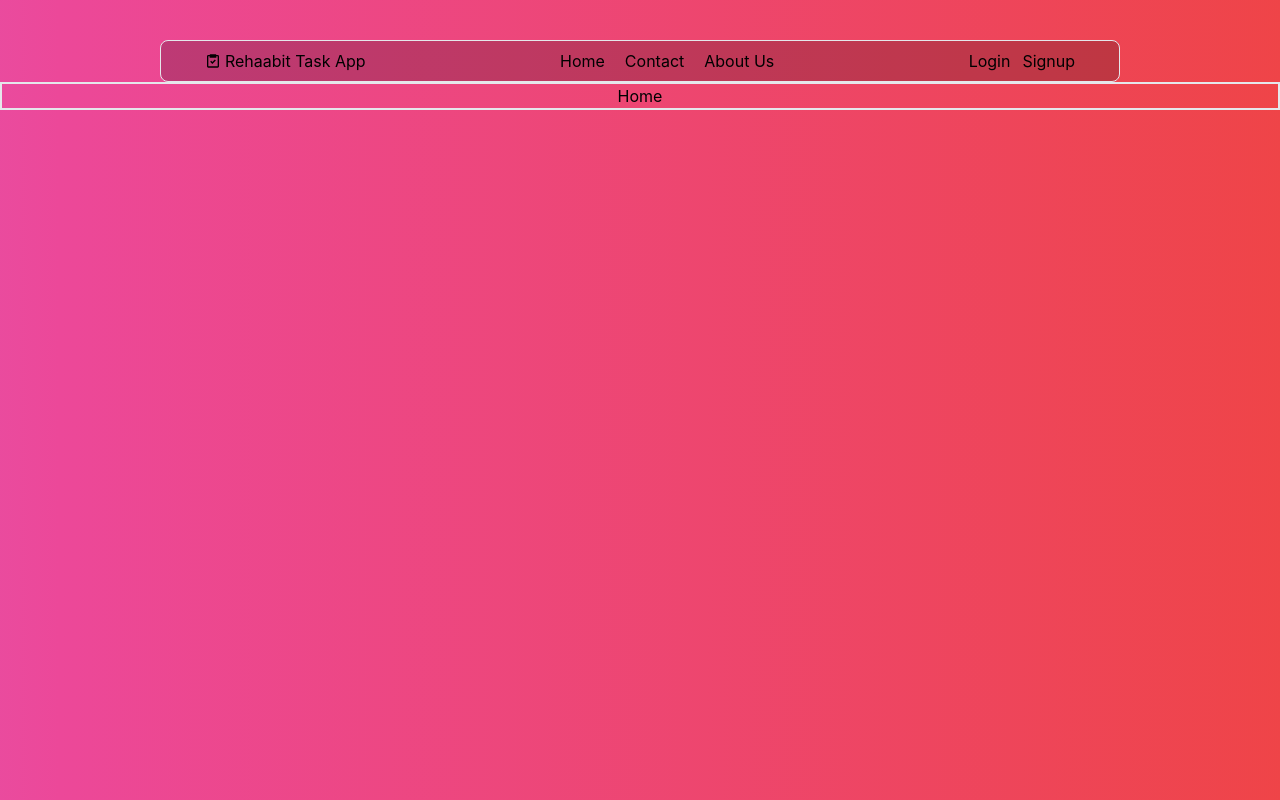
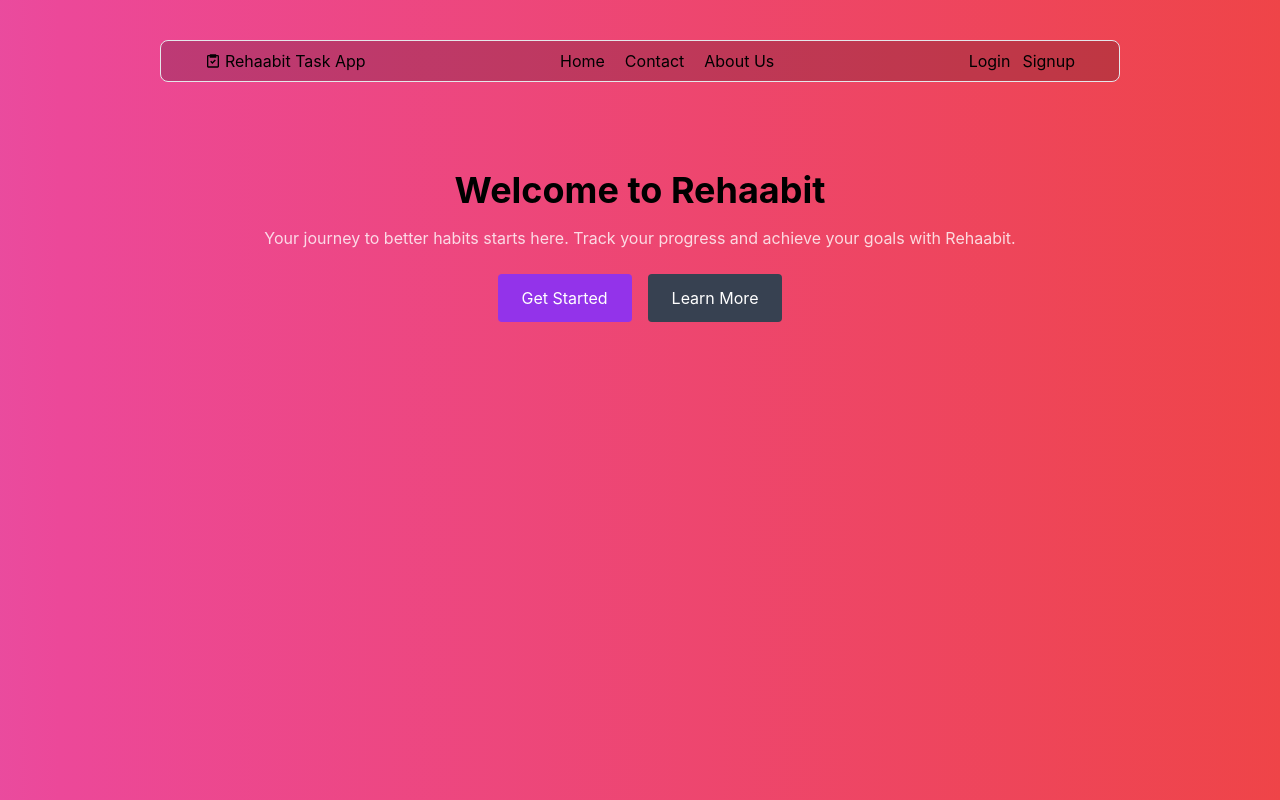
Before and after one commit to AnishGarg1/RehaabitTaskApp, a React (Create React App) app: page / in a window 1280 px wide. Built offline with nearby package versions, Linux system fonts and the light colour scheme; no server answers.

Commit message:
project complete

```diff
--- a/src/component/Home.jsx
+++ b/src/component/Home.jsx
@@ -2,8 +2,23 @@ import React from 'react'
 
 const Home = () => {
   return (
-    <div className='w-full h-full border-2 flex justify-center items-center'>
-        <div>Home</div>
+    <div className='w-full h-full flex justify-center items-center'>
+        <main className='max-w-7xl mx-auto p-6 text-center'>
+          <section className='my-16'>
+            <h2 className='text-4xl font-bold mb-4'>Welcome to Rehaabit</h2>
+            <p className='text-white text-opacity-80 mb-6'>
+              Your journey to better habits starts here. Track your progress and achieve your goals with Rehaabit.
+            </p>
+            <div className='flex justify-center flex-wrap'>
+              <button className='bg-purple-600 text-white py-3 px-6 rounded mr-4 mb-2 hover:bg-purple-700'>
+                Get Started
+              </button>
+              <button className='bg-gray-700 text-white py-3 px-6 rounded mb-2 hover:bg-gray-800'>
+                Learn More
+              </button>
+            </div>
+          </section>
+        </main>
     </div>
   )
 }
```
